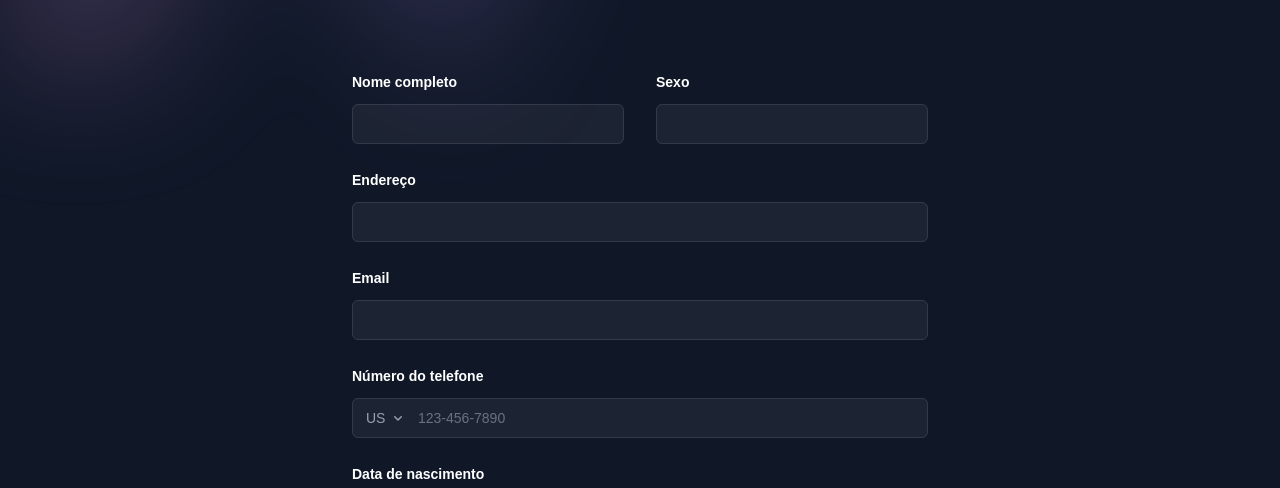
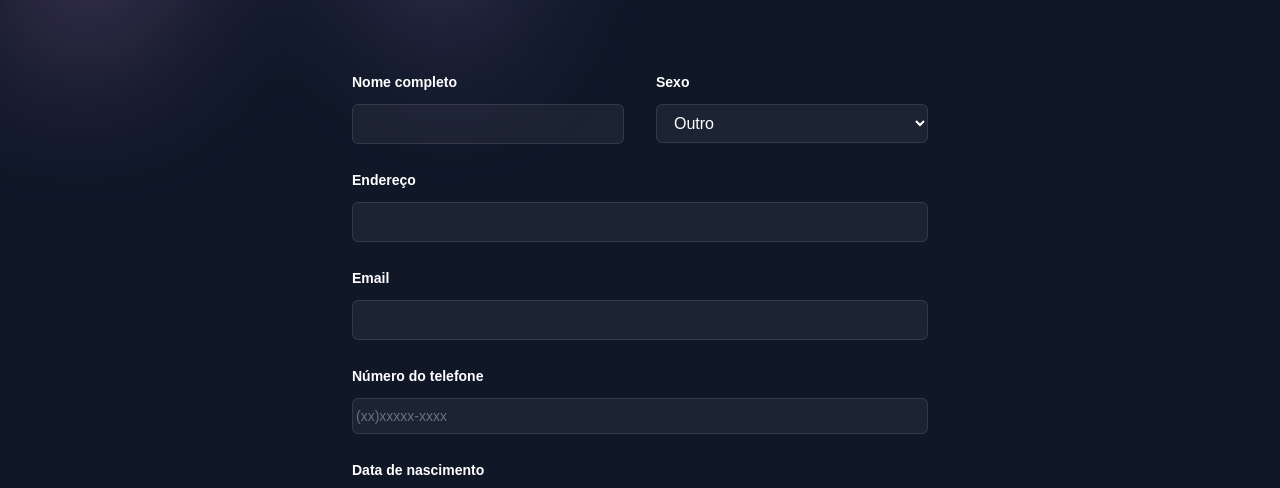
Before and after one commit to academia1-0/frontacademia, a Next.js app: page /alunos in a window 1280 px wide. Shown: the part 282-770 px from the top of the page. Built offline with nearby package versions, Linux system fonts and the light colour scheme.

Commit message:
Atualiza layout de cadastro de alunos

```diff
--- a/src/app/page.jsx
+++ b/src/app/page.jsx
@@ -10,6 +10,7 @@ import HEADER from '../components/header/index'
 
 
 export default function Example() {
+
 
 
   return (
--- a/src/pages/alunos/index.jsx
+++ b/src/pages/alunos/index.jsx
@@ -1,8 +1,15 @@
 import Style from '../../app/globals.css'
+import StyleLocal from './style.module.css'
 import HEADER from '../../components/header/index'
 import { ChevronDownIcon } from '@heroicons/react/16/solid'
+import {useState} from 'react'
+
 
 export default function Alunos(){
+
+  const [ativo, setAtivo] = useState(false)
+  const [valor, setValor] = useState('')
+
     return(
         <div className="bg-gray-900">
             <HEADER/>
@@ -42,20 +49,18 @@ export default function Alunos(){
               />
             </div>
           </div>
-          <div>
-            <label htmlFor="last-name" className="block text-sm/6 font-semibold text-white">
-              Sexo
-            </label>
-            <div className="mt-2.5">
-              <input
-                id="last-name"
-                name="last-name"
-                type="text"
-                autoComplete="family-name"
-                className="block w-full rounded-md bg-white/5 px-3.5 py-2 text-base text-white outline-1 -outline-offset-1 outline-white/10 placeholder:text-gray-500 focus:outline-2 focus:-outline-offset-2 focus:outline-indigo-500"
-              />
-            </div>
+          <div className="flex flex-col gap-1 ">
+          <label className="block text-sm/6 font-semibold text-white">
+            Sexo
+          </label>
+          <div className="mt-1.5">
+          <select className="block w-full rounded-md bg-white/5 px-3.5 py-2.5 text-base text-white outline-1 -outline-offset-1 outline-white/10 placeholder:text-gray-500 focus:outline-2 focus:-outline-offset-2 focus:outline-indigo-500">
+            <option>Outro</option>
+            <option>Feminino</option>
+            <option>Masculino</option>
+          </select>
           </div>
+        </div>
           <div className="sm:col-span-2">
             <label htmlFor="company" className="block text-sm/6 font-semibold text-white">
               Endereço
@@ -90,7 +95,7 @@ export default function Alunos(){
             </label>
             <div className="mt-2.5">
               <div className="flex rounded-md bg-white/5 outline-1 -outline-offset-1 outline-white/10 has-[input:focus-within]:outline-2 has-[input:focus-within]:-outline-offset-2 has-[input:focus-within]:outline-indigo-500">
-                <div className="grid shrink-0 grid-cols-1 focus-within:relative">
+                {/* <div className="grid shrink-0 grid-cols-1 focus-within:relative">
                   <select
                     id="country"
                     name="country"
@@ -106,16 +111,18 @@ export default function Alunos(){
                     aria-hidden="true"
                     className="pointer-events-none col-start-1 row-start-1 mr-2 size-5 self-center justify-self-end text-gray-400 sm:size-4"
                   />
-                </div>
+                </div> */}
                 <input
                   id="phone-number"
                   name="phone-number"
                   type="text"
-                  placeholder="123-456-7890"
+                  placeholder="(xx)xxxxx-xxxx"
                   className="block min-w-0 grow bg-transparent py-1.5 pr-3 pl-1 text-base text-white placeholder:text-gray-500 focus:outline-none sm:text-sm/6"
                 />
               </div>
             </div>
+
+
           </div>
           {/* <div className="sm:col-span-2">
             <label htmlFor="message" className="block text-sm/6 font-semibold text-white">
@@ -146,27 +153,45 @@ export default function Alunos(){
             </div>
           </div>
 
-          {/* <div className="flex gap-x-4 sm:col-span-2">
-            <div className="flex h-6 items-center">
-              <div className="group relative inline-flex w-8 shrink-0 rounded-full bg-white/5 p-px inset-ring inset-ring-white/10 outline-offset-2 outline-indigo-500 transition-colors duration-200 ease-in-out has-checked:bg-indigo-500 has-focus-visible:outline-2">
-                <span className="size-4 rounded-full bg-white shadow-xs ring-1 ring-gray-900/5 transition-transform duration-200 ease-in-out group-has-checked:translate-x-3.5" />
+          {/* <label className="flex items-center cursor-pointer gap-3">
+              <span className="text-sm">Pagamento</span>
+
+              <div className={`${StyleLocal.btnPagamento} relative`} >
                 <input
-                  id="agree-to-policies"
-                  name="agree-to-policies"
                   type="checkbox"
-                  aria-label="Agree to policies"
-                  className="absolute inset-0 size-full appearance-none focus:outline-hidden"
+                  className="sr-only"
+                  checked={ativo}
+                  onChange={() => setAtivo(!ativo)}
+                />
+
+                <div className={`block w-12 h-6 rounded-full transition
+                  ${ativo ? 'bg-green-500' : 'bg-gray-300'}`}
+                />
+
+                <div className={`absolute left-1 top-1 w-4 h-4 bg-black rounded-full transition
+                  ${ativo ? 'translate-x-6' : ''}`}
                 />
               </div>
+
+
+            </label>
+
+            <div className="sm:col-span-2">
+            <label htmlFor="data_pagamento" className="block text-sm/6 font-semibold text-white">
+              Data de pagamento
+            </label>
+            <div className="mt-2.5">
+              <input
+                id="data_pagamento"
+                name="data_pagamento"
+                type="data_pagamento"
+                autoComplete="data_pagamento"
+                className="block w-full rounded-md bg-white/5 px-3.5 py-2 text-base text-white outline-1 -outline-offset-1 outline-white/10 placeholder:text-gray-500 focus:outline-2 focus:-outline-offset-2 focus:outline-indigo-500"
+              />
             </div>
-            <label htmlFor="agree-to-policies" className="text-sm/6 text-gray-400">
-              By selecting this, you agree to our{' '}
-              <a href="#" className="font-semibold whitespace-nowrap text-indigo-400">
-                privacy policy
-              </a>
-              .
-            </label>
           </div> */}
+
+
         </div>
         <div className="mt-10">
           <button
--- /dev/null
+++ b/src/pages/alunos/style.module.css
@@ -0,0 +1,3 @@
+.btnPagamento{
+    margin: 20px;
+}
```
